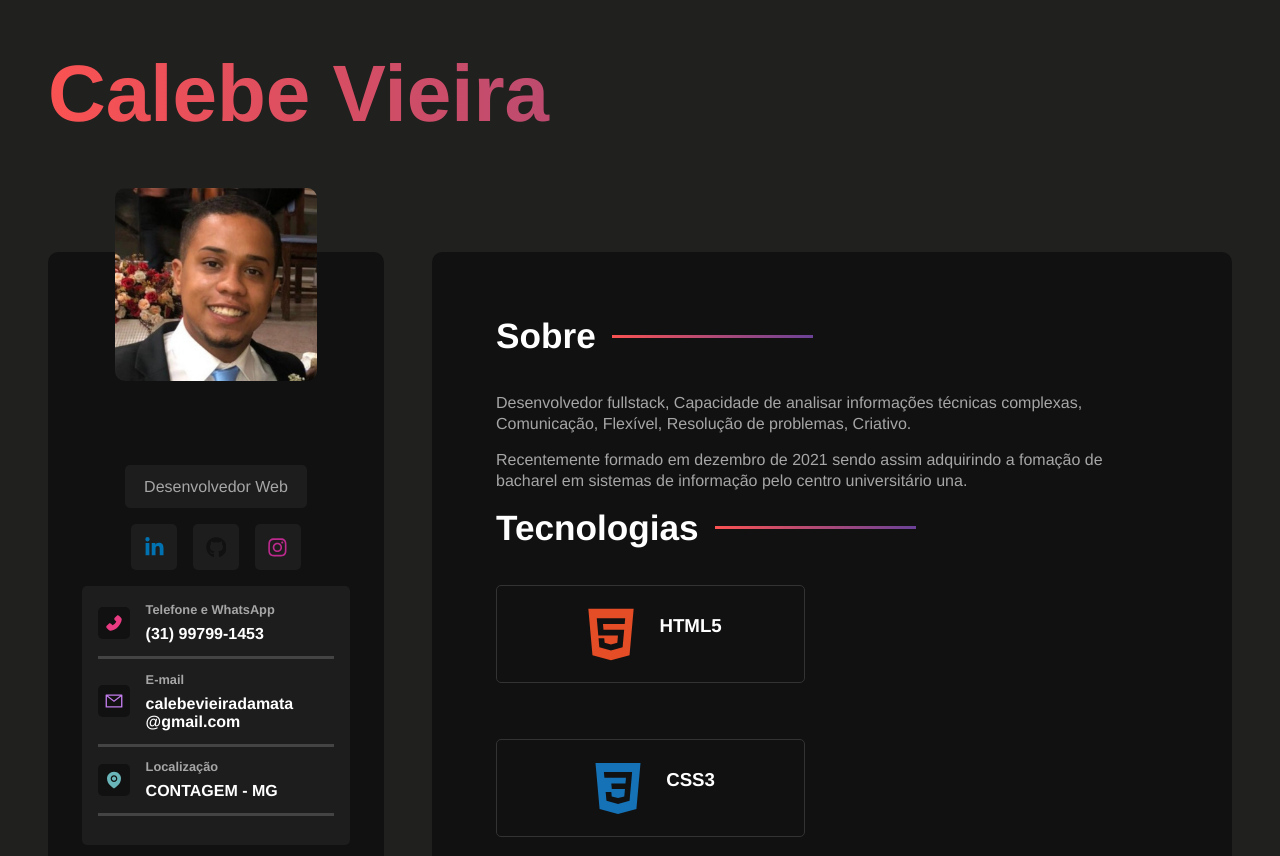
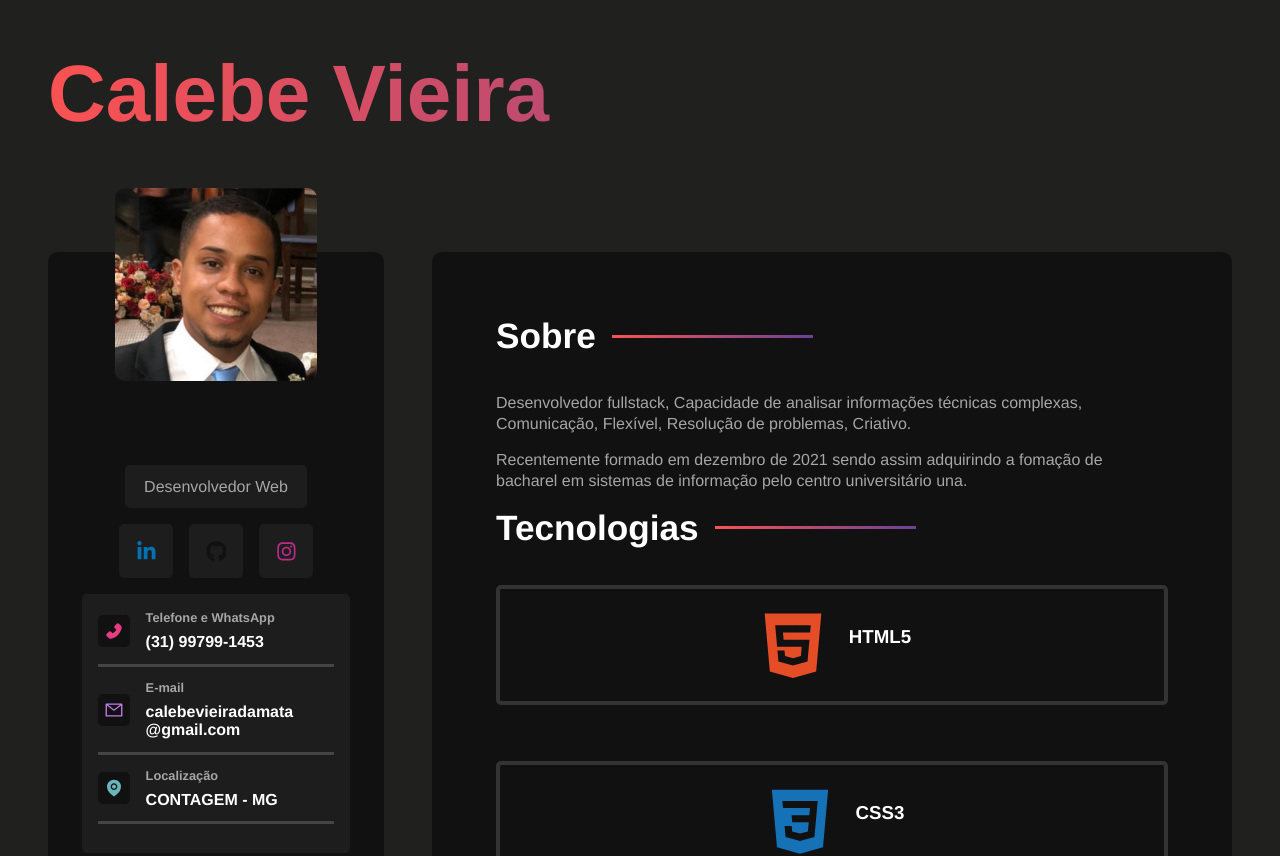
Before and after one commit to calebevieira/PORTIF-LIO, a React (Vite) app: page / in a window 1280 px wide. Shown: the top 856 px of the page. Built offline with nearby package versions, Linux system fonts and the light colour scheme.

Commit message:
alteração
ok

```diff
--- a/src/styles/components/maincontent.sass
+++ b/src/styles/components/maincontent.sass
@@ -29,5 +29,5 @@
         line-height: 1.3rem
 
     .btn
-        align-self: start
+        align-self: flex-start
         @include mixins.btn
--- a/src/styles/components/socialnetworkcontainer.sass
+++ b/src/styles/components/socialnetworkcontainer.sass
@@ -7,7 +7,7 @@
     margin: 1rem 0
 
     .social-btn
-        padding: .6em
+        padding: .8em
         background-color: variables.$bg-color-secondary
         border-radius: variables.$card-border-radius
         color: #333
--- a/src/styles/components/technologiescontainer.sass
+++ b/src/styles/components/technologiescontainer.sass
@@ -13,8 +13,8 @@
         @include mixins.center
         gap: 1rem
         padding: 1rem
-        border: 1px solid #333
-        width: 46%
+        border: 4px solid #333
+        width: 100%
         border-radius: variables.$card-border-radius
 
         h3
@@ -22,7 +22,7 @@
             margin-bottom: 1rem
 
         svg
-            font-size: 4rem
+            font-size: 5rem
 
     #html
         svg
```
